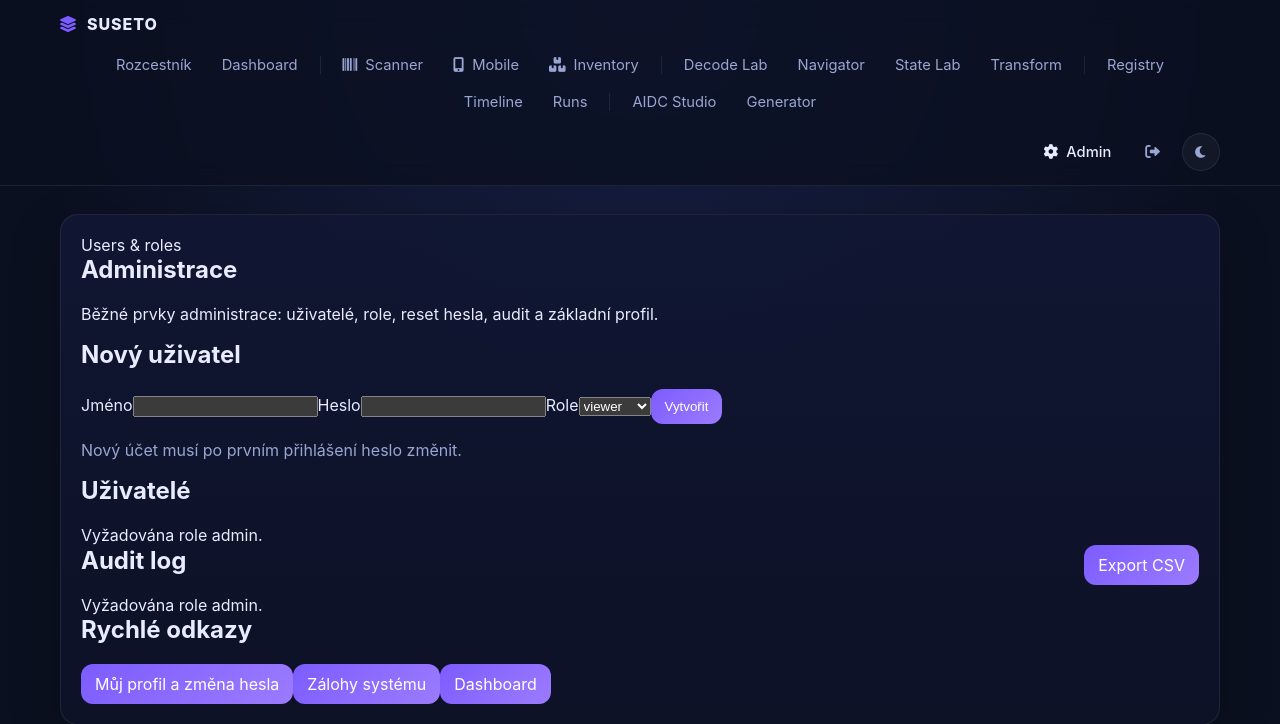
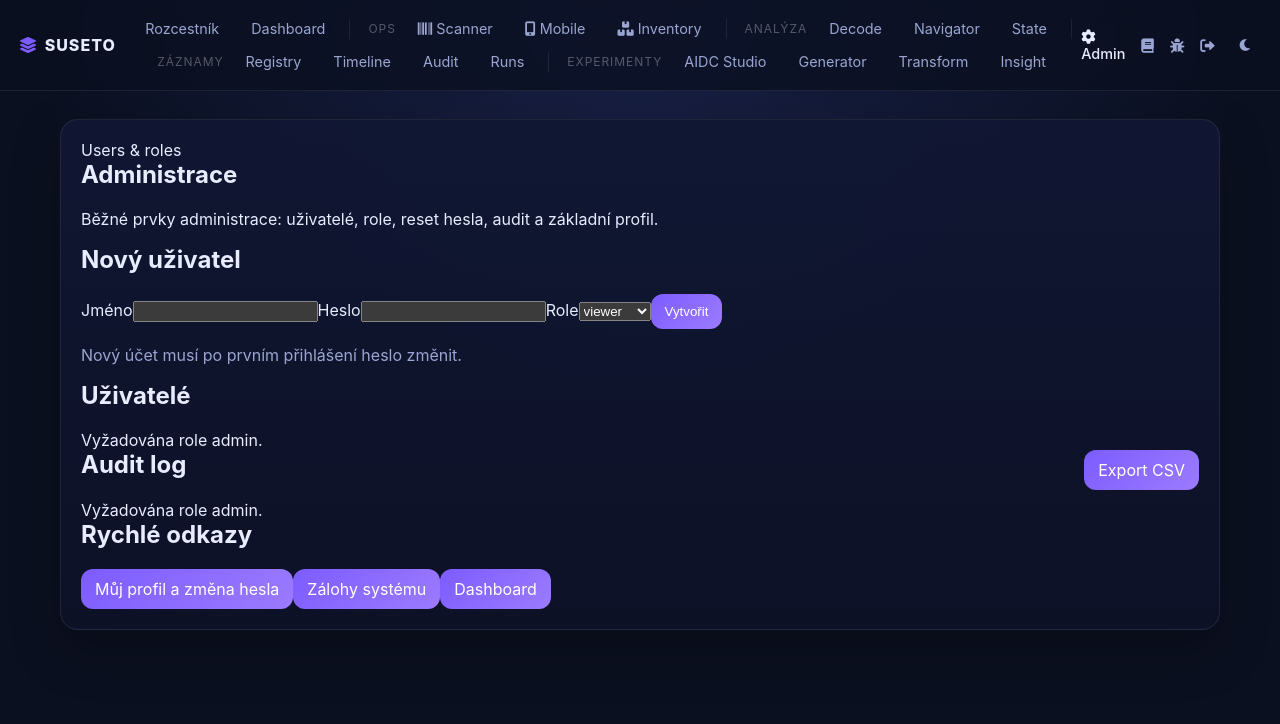
Before and after one commit to suseto-ui/suseto-v2, a Flask app: page /admin in a window 1280 px wide. Shown: the top 724 px of the page. Run offline with Flask 3, Linux system fonts and the light colour scheme.

Commit message:
Refine main navigation UX with categories (Analysis, Operations, Experiments) and fix missing links

```diff
--- a/templates/layout.html
+++ b/templates/layout.html
@@ -4,162 +4,166 @@
     <meta charset="UTF-8">
     <meta name="viewport" content="width=device-width, initial-scale=1.0">
     <title>Suseto</title>
+
     <link rel="stylesheet" href="{{ url_for('static', filename='css/style.css') }}">
     <link rel="stylesheet" href="https://cdnjs.cloudflare.com/ajax/libs/font-awesome/6.0.0/css/all.min.css">
+
     <style>
+        /* Úprava struktury Menu */
         .navbar {
             display: flex;
             align-items: center;
             justify-content: space-between;
-            gap: 16px;
-            max-width: 1200px;
+            max-width: 1300px;
             margin: 0 auto;
             padding: 14px 20px;
-            flex-wrap: wrap;
         }
-        .brand {
-            display: flex;
-            align-items: center;
-            gap: 10px;
-            font-weight: 800;
-            letter-spacing: 0.06em;
-            white-space: nowrap;
-            flex: 0 0 auto;
-        }
+
         .nav-links {
             display: flex;
+            gap: 4px;
             align-items: center;
             flex-wrap: wrap;
-            gap: 6px;
-            flex: 1 1 auto;
             justify-content: center;
         }
-        .nav-links a,
-        .nav-controls a {
-            display: inline-flex;
-            align-items: center;
-            gap: 8px;
-            padding: 8px 12px;
-            border-radius: 999px;
+
+        .nav-links a {
+            padding: 6px 14px;
+            font-size: 0.9rem;
+            color: var(--muted);
+            border-radius: 20px;
+            transition: all 0.2s ease;
             text-decoration: none;
-            color: var(--muted);
-            transition: background .18s ease, color .18s ease, transform .18s ease;
-            line-height: 1;
-            font-size: .92rem;
-            white-space: nowrap;
+            background: transparent;
         }
-        .nav-links a:hover,
-        .nav-controls a:hover {
-            background: rgba(255,255,255,.06);
+
+        .nav-links a:hover {
             color: var(--text);
+            background: rgba(255, 255, 255, 0.05);
         }
+
         .nav-links a.active {
-            background: rgba(124, 92, 255, .22);
             color: var(--text);
-            box-shadow: inset 0 0 0 1px rgba(124, 92, 255, .25);
+            background: var(--accent);
+            box-shadow: 0 4px 12px rgba(124, 92, 255, 0.25);
+            font-weight: 500;
         }
+
         .nav-divider {
             width: 1px;
-            height: 18px;
+            height: 20px;
             background: var(--line);
-            margin: 0 4px;
-            flex: 0 0 auto;
+            margin: 0 6px;
         }
+
+        .nav-group-label {
+            font-size: 0.75rem;
+            text-transform: uppercase;
+            letter-spacing: 0.08em;
+            color: rgba(255, 255, 255, 0.3);
+            margin: 0 4px 0 8px;
+            user-select: none;
+        }
+
+        /* Systém a Control */
         .nav-controls {
             display: flex;
             align-items: center;
-            gap: 10px;
-            flex: 0 0 auto;
-            margin-left: auto;
+            gap: 16px;
         }
-        .theme-toggle {
-            display: inline-flex;
-            align-items: center;
-            justify-content: center;
-            width: 38px;
-            height: 38px;
-            border-radius: 50%;
-            border: 1px solid var(--line);
-            background: rgba(255,255,255,.04);
+
+        .nav-controls a {
+            font-size: 0.9rem;
             color: var(--muted);
-            cursor: pointer;
+            text-decoration: none;
+            transition: 0.2s;
         }
-        .theme-toggle:hover {
+
+        .nav-controls a:hover,
+        .nav-controls a.active {
             color: var(--text);
-            background: rgba(255,255,255,.08);
         }
-        @media (max-width: 980px) {
-            .navbar {
-                flex-direction: column;
-                align-items: stretch;
-            }
-            .brand,
-            .nav-controls {
-                justify-content: center;
-            }
-            .nav-links {
-                justify-content: flex-start;
-                overflow-x: auto;
-                flex-wrap: nowrap;
-                padding-bottom: 4px;
-                -webkit-overflow-scrolling: touch;
-            }
-            .nav-divider {
-                display: none;
-            }
-            .nav-links a {
-                flex: 0 0 auto;
-            }
-            .nav-controls {
-                width: 100%;
-                margin-left: 0;
-                justify-content: center;
-                padding-top: 10px;
-                border-top: 1px solid var(--line);
-            }
+
+        @media (max-width: 1024px) {
+            .navbar { flex-direction: column; gap: 16px; }
+            .nav-links { justify-content: center; }
+            .nav-divider { display: none; }
+            .nav-group-label { display: none; }
+            .nav-controls { width: 100%; justify-content: center; border-top: 1px solid var(--line); padding-top: 12px; }
         }
     </style>
+
     {% block extra_css %}{% endblock %}
 </head>
 <body>
     <header>
-        <nav class="navbar">
+        <div class="navbar">
             <div class="brand">
                 <i class="fas fa-layer-group" style="color: var(--accent);"></i>
-                <span>SUSETO</span>
+                <span style="font-weight: 800; letter-spacing: 1px;">SUSETO</span>
             </div>
+
             <div class="nav-links">
+                <!-- Přehledy -->
                 <a href="/" {% if request.path == '/' %} class="active"{% endif %}>Rozcestník</a>
                 <a href="/dashboard" {% if request.path == '/dashboard' %} class="active"{% endif %}>Dashboard</a>
-                <span class="nav-divider"></span>
+
+                <div class="nav-divider"></div>
+                <span class="nav-group-label">Ops</span>
+
+                <!-- Ops & Akce -->
                 <a href="/scanner-lab" {% if request.path == '/scanner-lab' %} class="active"{% endif %}><i class="fas fa-barcode"></i> Scanner</a>
                 <a href="/mobile" {% if request.path == '/mobile' %} class="active"{% endif %}><i class="fas fa-mobile-alt"></i> Mobile</a>
                 <a href="/inventory" {% if request.path == '/inventory' %} class="active"{% endif %}><i class="fas fa-boxes"></i> Inventory</a>
-                <span class="nav-divider"></span>
-                <a href="/decode-lab" {% if request.path == '/decode-lab' %} class="active"{% endif %}>Decode Lab</a>
+
+                <div class="nav-divider"></div>
+                <span class="nav-group-label">Analýza</span>
+
+                <!-- Analýzy a Výzkum -->
+                <a href="/decode-lab" {% if request.path == '/decode-lab' %} class="active"{% endif %}>Decode</a>
                 <a href="/navigator" {% if request.path == '/navigator' %} class="active"{% endif %}>Navigator</a>
-                <a href="/state-lab" {% if request.path == '/state-lab' %} class="active"{% endif %}>State Lab</a>
-                <a href="/transform-lab" {% if request.path == '/transform-lab' %} class="active"{% endif %}>Transform</a>
-                <span class="nav-divider"></span>
+                <a href="/state-lab" {% if request.path == '/state-lab' %} class="active"{% endif %}>State</a>
+
+                <div class="nav-divider"></div>
+                <span class="nav-group-label">Záznamy</span>
+
+                <!-- Databáze a Data -->
                 <a href="/registry" {% if request.path == '/registry' %} class="active"{% endif %}>Registry</a>
                 <a href="/timeline" {% if request.path == '/timeline' %} class="active"{% endif %}>Timeline</a>
+                <a href="/expected-audit" {% if request.path == '/expected-audit' %} class="active"{% endif %}>Audit</a>
                 <a href="/runs" {% if request.path == '/runs' %} class="active"{% endif %}>Runs</a>
-                <span class="nav-divider"></span>
+
+                <div class="nav-divider"></div>
+                <span class="nav-group-label">Experimenty</span>
+
+                <!-- Generování a pokročilé experimenty -->
                 <a href="/aidc-studio" {% if request.path == '/aidc-studio' %} class="active"{% endif %}>AIDC Studio</a>
                 <a href="/generator" {% if request.path == '/generator' %} class="active"{% endif %}>Generator</a>
+                <a href="/transform-lab" {% if request.path == '/transform-lab' %} class="active"{% endif %}>Transform</a>
+                <a href="/insight-lab" {% if request.path == '/insight-lab' %} class="active"{% endif %}>Insight</a>
+
             </div>
+
             <div class="nav-controls">
+                <!-- Systémové a globální nástroje -->
                 <a href="/admin" {% if request.path == '/admin' %} style="color: var(--text); font-weight: 500;"{% endif %}><i class="fas fa-cog"></i> Admin</a>
-                <a href="/login"><i class="fas fa-sign-out-alt"></i></a>
-                <button class="theme-toggle" id="themeToggle" aria-label="Přepnout motiv"><i class="fas fa-moon"></i></button>
+                <a href="/edu" {% if request.path == '/edu' %} class="active"{% endif %} title="Manuály"><i class="fas fa-book"></i></a>
+                <a href="/debug" {% if request.path == '/debug' %} class="active"{% endif %} title="Debug"><i class="fas fa-bug"></i></a>
+                <a href="/login" title="Odhlásit"><i class="fas fa-sign-out-alt"></i></a>
+
+                <button class="theme-toggle" id="themeToggle" aria-label="Přepnout motiv">
+                    <i class="fas fa-moon"></i>
+                </button>
             </div>
-        </nav>
+        </div>
     </header>
+
     <main>
         <div class="card">
             {% block content %}{% endblock %}
         </div>
     </main>
+
     {% block extra_js %}{% endblock %}
 </body>
 </html>
```
